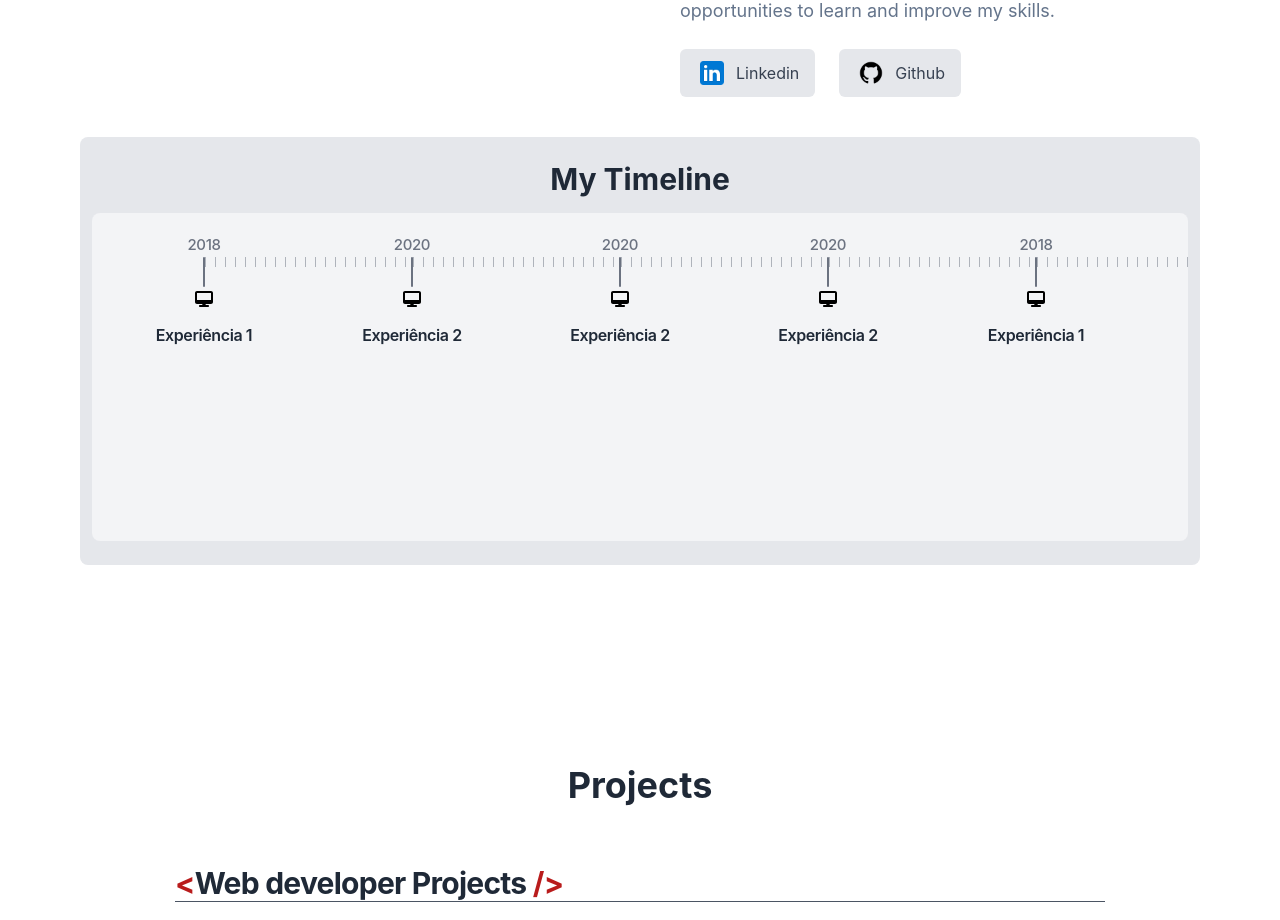
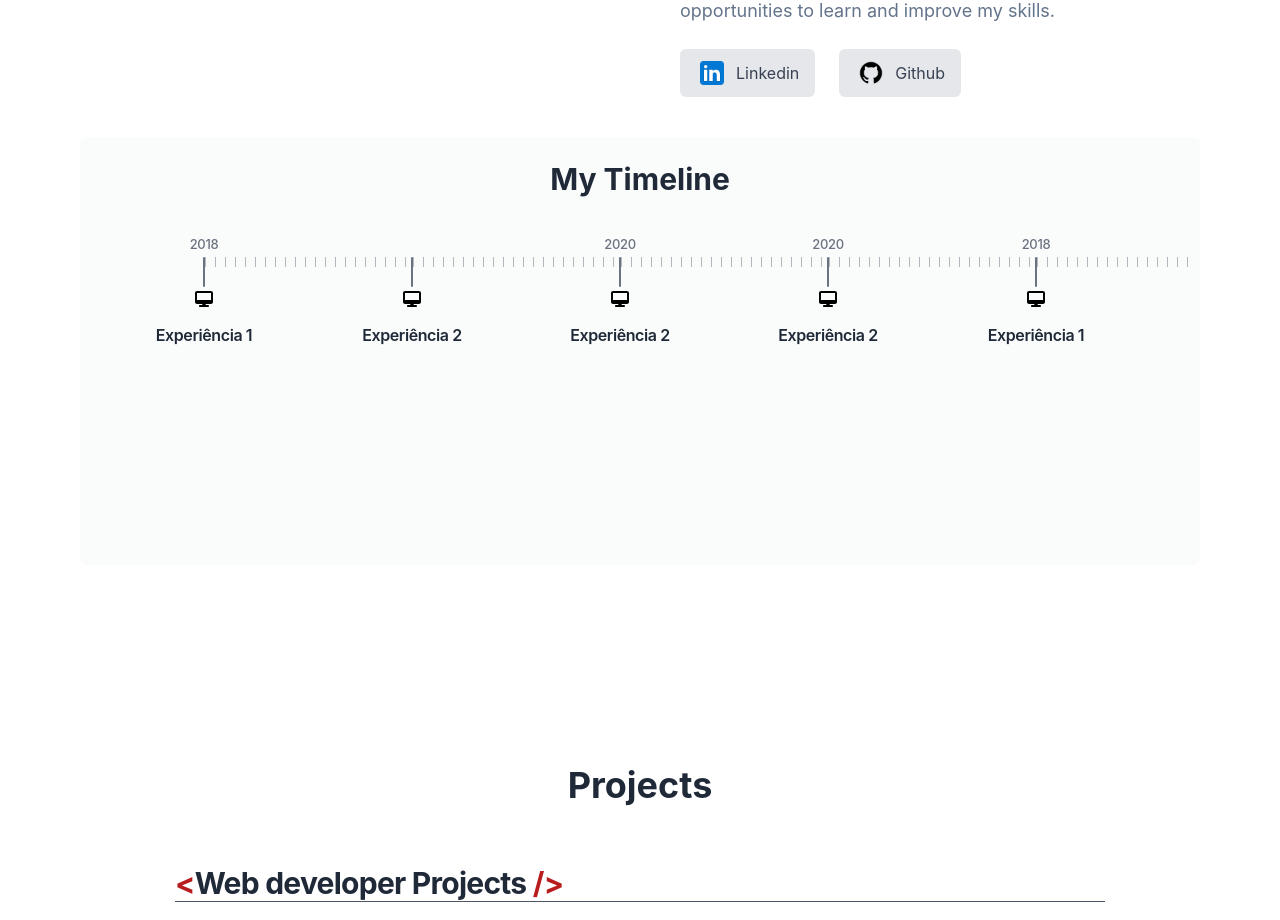
Before and after one commit to rubenAlbuquerque/Portfolio, a React (Create React App) app: page / in a window 1280 px wide. Shown: the part 1500-2420 px from the top of the page. Built offline with nearby package versions, Linux system fonts and the light colour scheme.

Commit message:
new timeline

```diff
--- a/src/App.css
+++ b/src/App.css
@@ -57,6 +57,10 @@ header {
 }
 
 /* ======== INTRO ============== */
+.inter {
+  font-family: Inter;
+}
+
 .Intro-Info .intro-welcome {
   font-size: 20px;
   font-weight: 700;
--- a/src/App.js
+++ b/src/App.js
@@ -536,7 +536,7 @@ function About() {
         },
         {
             // date: "Fevereiro 2020 - Presente",
-            year: "2020",
+            year: "",
             mount: "Fevereiro",
 
             title: "Experiência 2",
@@ -786,13 +786,13 @@ function About() {
             {/* pontos da cronologia
             <div className="absolute top-0 left-0 h-2.5 w-[119px] bg-[image:linear-gradient(90deg,transparent_0px,transparent_9px,var(--line-color)_10px,var(--line-color)_10px)] bg-[length:10px_10px] [--line-color:theme(colors.gray.500)]">
             </div> */}
-            <section className="bg-gray-200 py-6 rounded-lg">
+            <section className="bg-gray-100/40 py-6 rounded-lg">
                 <div className="max-w-full mx-auto px-1 sm:px-6 lg:px-3 ">
-                    <h2 className="text-3xl font-bold text-gray-800 text-center mb-4">
+                    <h2 className="inter text-3xl font-bold text-gray-800 text-center mb-4">
                         My Timeline
                     </h2>
                     <div
-                        className="flex justify-center overflow-x-auto bg-gray-100 rounded-lg py-5 px-2
+                        className="flex justify-center overflow-x-auto bg-gray-0 rounded-lg py-5 px-2
                     first-letter:scrollbar-w-2 scrollbar-track-gray-200 scrollbar-thumb-gray-500">
                         <div className="relative inline-flex w-full">
                             <ul className="flex ">
@@ -806,24 +806,35 @@ function About() {
                                         onMouseLeave={() =>
                                             setHoveredIndex(null)
                                         }>
-                                        {/* {index !== events.length - 1 && ( */}
                                         <div
                                             className="absolute top-6 left-24 h-2.5 w-[210px]
-        bg-[image:linear-gradient(90deg,transparent_0px,transparent_9px,var(--line-color)_10px,var(--line-color)_10px)]
-        bg-[length:10px_10px] [--line-color:theme(colors.gray.500)]"></div>
-                                        {/* )} */}
+                                            bg-[image:linear-gradient(90deg,transparent_0px,transparent_9px,var(--line-color)_10px,var(--line-color)_10px)]
+                                            bg-[length:10px_10px] [--line-color:theme(colors.gray.500)]"></div>
+
                                         <div className="w-52 h-72 ">
                                             <header className="flex justify-center ">
                                                 <div>
-                                                    <div className="w-10 flex items-center justify-center">
-                                                        <span className="text-[15px] font-medium leading-relaxed tracking-tight text-gray-500">
+                                                    <div
+                                                        className={`inter w-10 h-6 flex items-center justify-center ${
+                                                            event.year === ""
+                                                                ? "bg-transparent "
+                                                                : "bg-transparent"
+                                                        }`}>
+                                                        <span className="text-[13px] font-medium leading-relaxed tracking-tight text-gray-500">
                                                             {event.year}
                                                         </span>
                                                     </div>
 
-                                                    <div className="w-10 flex items-center justify-center">
-                                                        <div className="h-[30px] w-[2px] rounded-lg bg-gray-500 selected:bg-sky-500"></div>
-                                                    </div>
+                                                    {hoveredIndex === index && (
+                                                        <div className="w-10 flex items-center justify-center">
+                                                            <div className="h-[60px] w-[3px] rounded-lg bg-sky-500"></div>
+                                                        </div>
+                                                    )}
+                                                    {hoveredIndex !== index && (
+                                                        <div className="w-10 flex items-center justify-center">
+                                                            <div className="h-[30px] w-[2px] rounded-lg bg-gray-500 selected:bg-sky-500"></div>
+                                                        </div>
+                                                    )}
 
                                                     <div className="w-10 flex items-center justify-center">
                                                         <div className=" rounded-lg">
@@ -836,14 +847,17 @@ function About() {
                                             </header>
                                             <main className="w-52 flex flex-col items-center justify-center py-3">
                                                 <div className="bg-transparent text-center">
-                                                    <h1 className="whitespace-nowrap font-semibold tracking-tight text-gray-800 d:text-gray-100">
+                                                    <h1
+                                                        className="inter text-[16px] whitespace-nowrap font-semibold
+                                                        tracking-tight
+                                                    text-gray-800 d:text-gray-100">
                                                         {event.title}
                                                     </h1>
 
                                                     {hoveredIndex === index && (
                                                         <p
-                                                            className="
-                                                        text-[15px] leading-relaxed tracking-tight text-gray-500">
+                                                            className=" inter
+                                                        text-[14px] font-medium leading-relaxed tracking-tight text-gray-500">
                                                             {/* // opacity-0 group-hover:opacity-100"> */}
                                                             {event.description}
                                                         </p>
--- a/src/App.scss
+++ b/src/App.scss
@@ -87,6 +87,10 @@ header {
 }
 
 /* ======== INTRO ============== */
+
+.inter {
+    font-family: Inter;
+}
 
 .Intro-Info {
     .intro-welcome {
```
Also changed, not shown: 1 other file (tests, documents, lock files or other folders).
